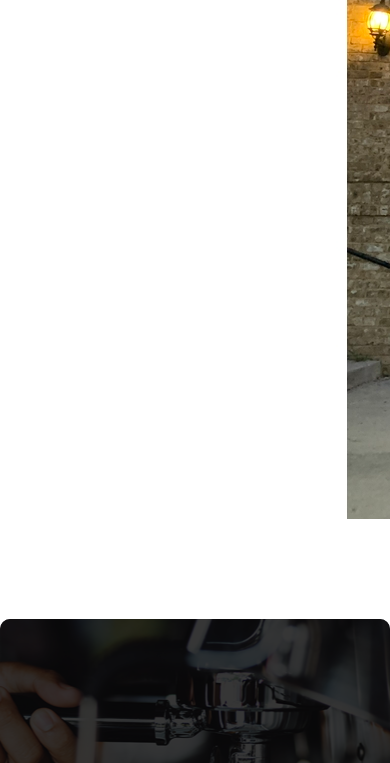
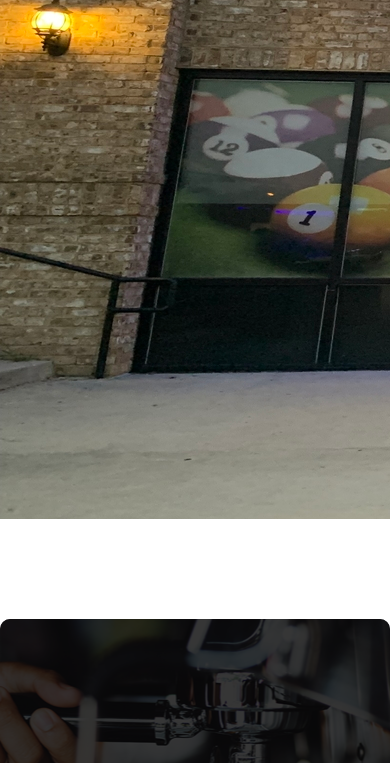
Before and after one commit to hoa-pham/new-life-coffee-site, a plain HTML site: page index.html in a window 390 px wide. Shown: the part 401-1164 px from the top of the page. Drawn offline with nearby package versions, Linux system fonts and the light colour scheme; some packages are replaced by stand-ins of ours.

Commit message:
change bg img

```diff
--- a/scss/theme/_home.scss
+++ b/scss/theme/_home.scss
@@ -85,7 +85,7 @@
 //--------- Start Banner Area -------------//
 
 .banner-area {
-	background:url(../img/background.jpg) center;
+	background:url(../img/bg.jpg) center;
 	background-size:cover;
 	.fullscreen {
 		@include media-breakpoint-down (lg) {
@@ -94,7 +94,7 @@
 	}
 
 	@media(max-width:768px){
-		background:url(../img/background.jpg);
+		background:url(../img/bg.jpg);
 		 background-position: 50% 90% 50% 50%;
 	}
 }
```
Also changed, not shown: css/main.css, img/b2.jpg (deleted), img/bg.jpg (added), img/g1.jpg (deleted), img/g2.jpg (deleted), img/g3.jpg (deleted), img/g4.jpg (deleted), img/g5.jpg (deleted).
